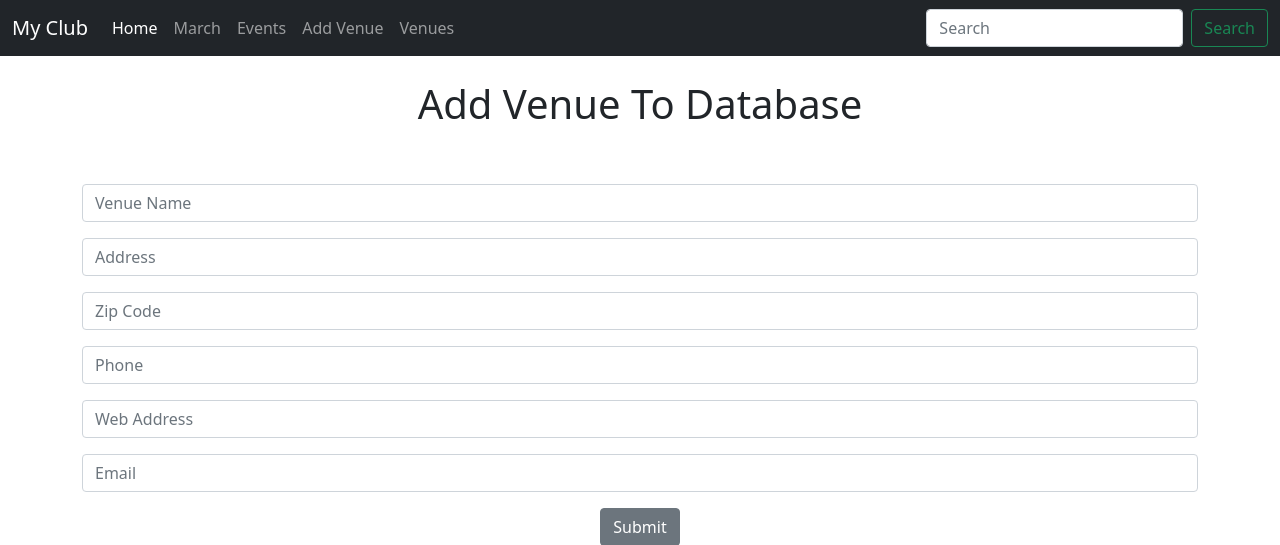
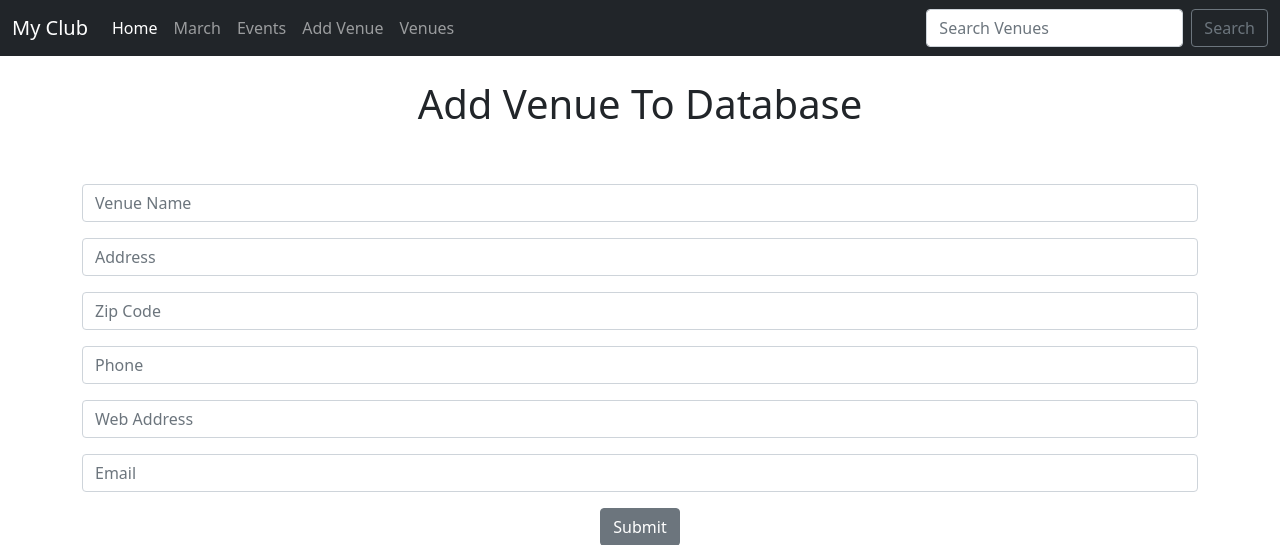
Before and after one commit to Syarif-Ys/django-codemy, a Django app: page /add_venue in a window 1280 px wide. Shown: the top 545 px of the page. Run offline with Django 3.2, Linux system fonts and the light colour scheme.

Commit message:
23 Oktober 2022 video 1 video 2 video 3 video 4 video 5 Video 6 How To Modify The Django Admin Area Video 7 How To Add Database Forms To A Web Page Video 8 How To Query The Database For Venues Video 9 Create A Search Bar

```diff
--- a/codemy/events/templates/events/navbar.html
+++ b/codemy/events/templates/events/navbar.html
@@ -22,9 +22,10 @@
           <a class="nav-link" href="{%  url 'list-venues' %}">Venues</a>
         </li>
       </ul>
-      <form class="d-flex">
-        <input class="form-control me-2" type="search" placeholder="Search" aria-label="Search">
-        <button class="btn btn-outline-success" type="submit">Search</button>
+      <form class="d-flex" method=POST action="{% url 'search-venues'%}">
+        {% csrf_token %}
+        <input class="form-control me-2" type="search" placeholder="Search Venues" aria-label="Search" name="searched">
+        <button class="btn btn-outline-secondary" type="submit">Search</button>
       </form>
     </div>
   </div>
--- a/codemy/events/urls.py
+++ b/codemy/events/urls.py
@@ -24,4 +24,5 @@ urlpatterns = [
     path('add_venue', views.add_venue, name="add-venue"),
     path('list_venues', views.list_venues, name="list-venues"),
     path('show_venue/<venue_id>', views.show_venue, name="show-venue"),
+    path('search_venues', views.search_venues, name="search-venues"),
 ]
--- a/codemy/events/views.py
+++ b/codemy/events/views.py
@@ -6,6 +6,17 @@ from .models import Event, Venue
 from .forms import VenueForm
 from django.http import HttpResponseRedirect
 # Create your views here.
+
+def search_venues(request):
+    if request.method=="POST":
+        searched = request.POST['searched']
+        venues = Venue.objects.filter(name__contains=searched)
+        return render(request, 'events/search_venues.html',
+                  {'searched':searched, 'venues':venues})
+    else:
+        return render(request, 'events/search_venues.html',
+              {})
+
 
 def show_venue(request, venue_id):
     venue = Venue.objects.get(pk=venue_id)
```
Also changed, not shown: codemy/events/templates/events/search_venues.html (added, +17 -0 lines).
